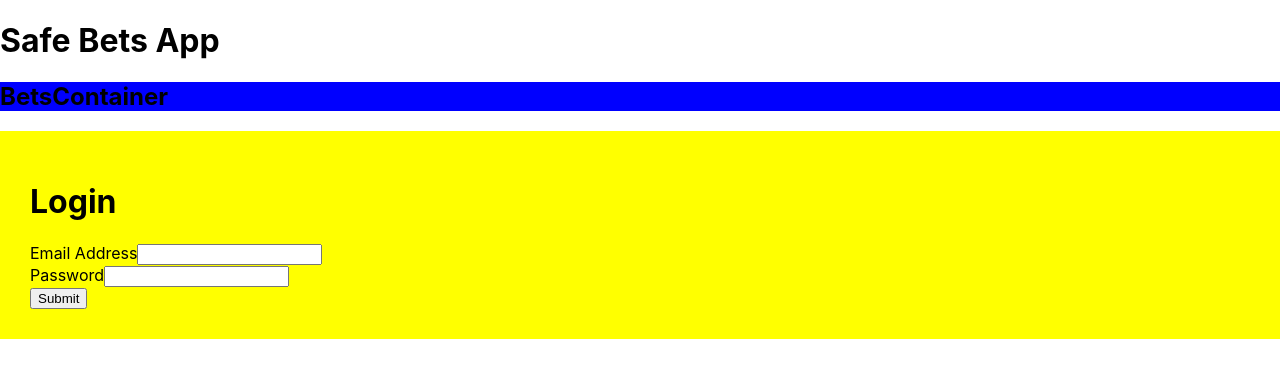
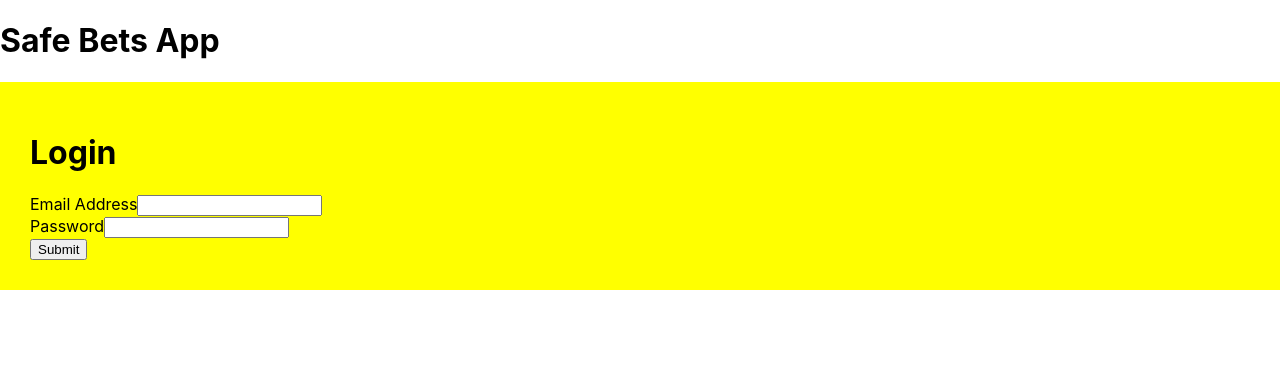
Before and after one commit to rgohma2/NFL-Statistics-App, a React (Create React App) app: page / in a window 1280 px wide. Shown: the top 378 px of the page. Built offline with nearby package versions, Linux system fonts and the light colour scheme.

Commit message:
added conditional rendering for login/register form

```diff
--- a/src/App.js
+++ b/src/App.js
@@ -9,7 +9,7 @@ class App extends React.Component {
     super(props)
 
     this.state = {
-
+      loggedIn: false
     }
 
   }
@@ -18,8 +18,13 @@ class App extends React.Component {
     return (
       <div>
         <h1>Safe Bets App</h1>
+        {
+        this.state.loggedIn === true
+        ?
         <BetsContainer/>
+        :
         <LoginRegister/>
+        }
       </div>
     );
   }
```
